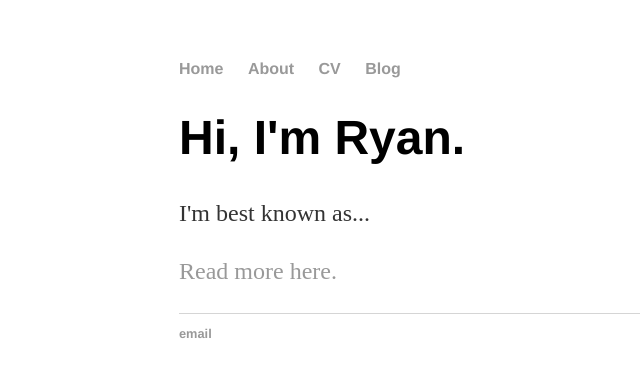
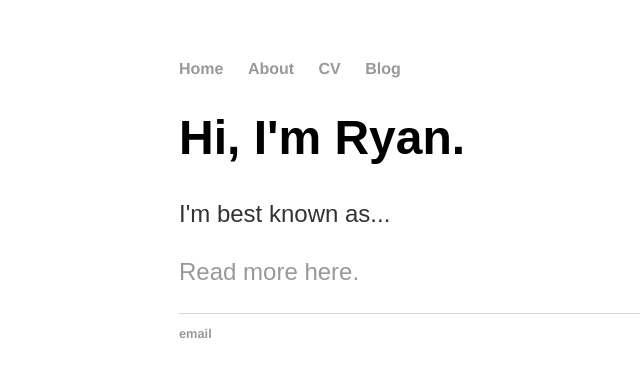
Before and after one commit to rjd712/rjd712.github.io, a Jekyll site: the page built from index.html, in a window 1280 px wide. Shown: the top 377 px of the page, without its empty margins (13-653 px from the left). Built offline with Jekyll 4.4.1, drawn with Linux system fonts in a browser that asks for light colours.

Commit message:
Update main.css

```diff
--- a/css/main.css
+++ b/css/main.css
@@ -21,10 +21,11 @@ a:hover {
 }
 h1 {
     font-size: 3em;
-    font-family:'Helvetica', 'Arial', 'Sans-Serif';
+    font-family:'Merriweather', 'Arial', 'Sans-Serif';
 }
 p {
     font-size: 1.5em;
+    font-family:'Merriweather', 'Arial', 'Sans-Serif';
     line-height: 1.4em;
     color: #333;
 }
```
